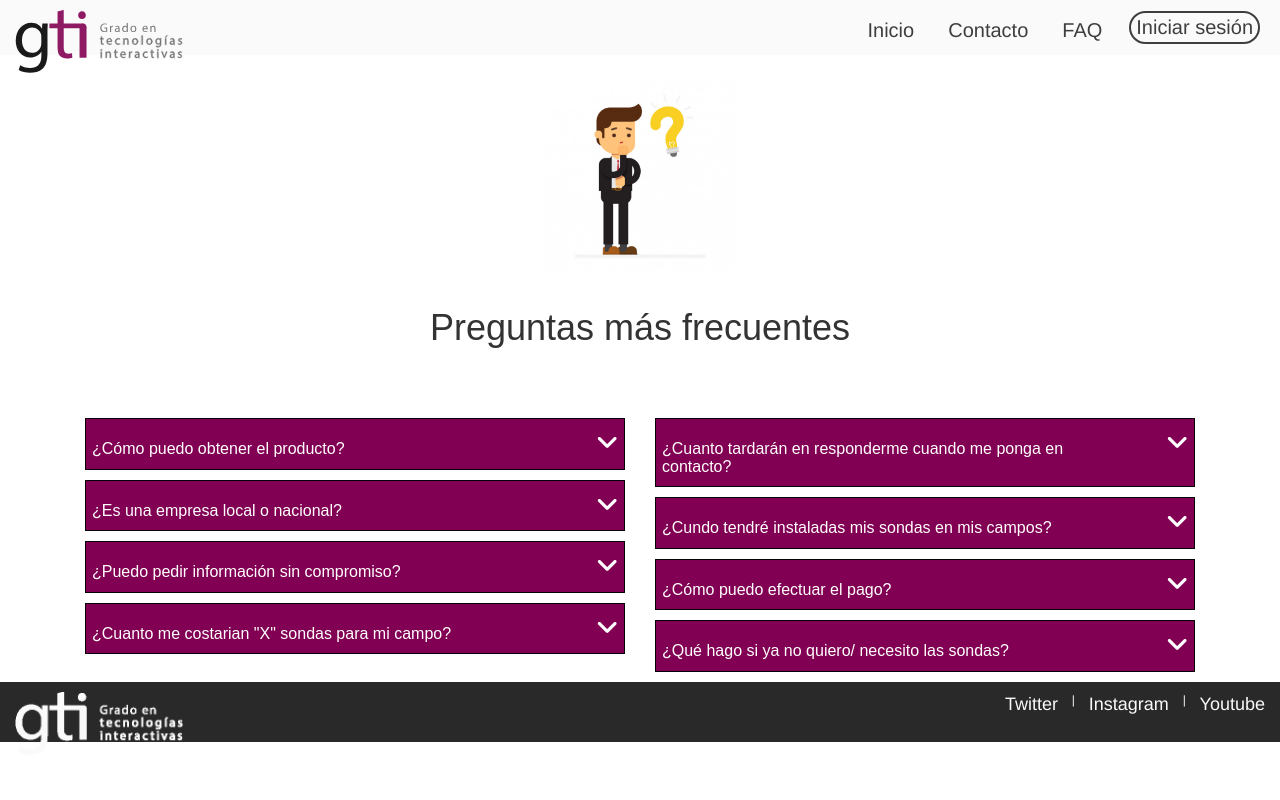
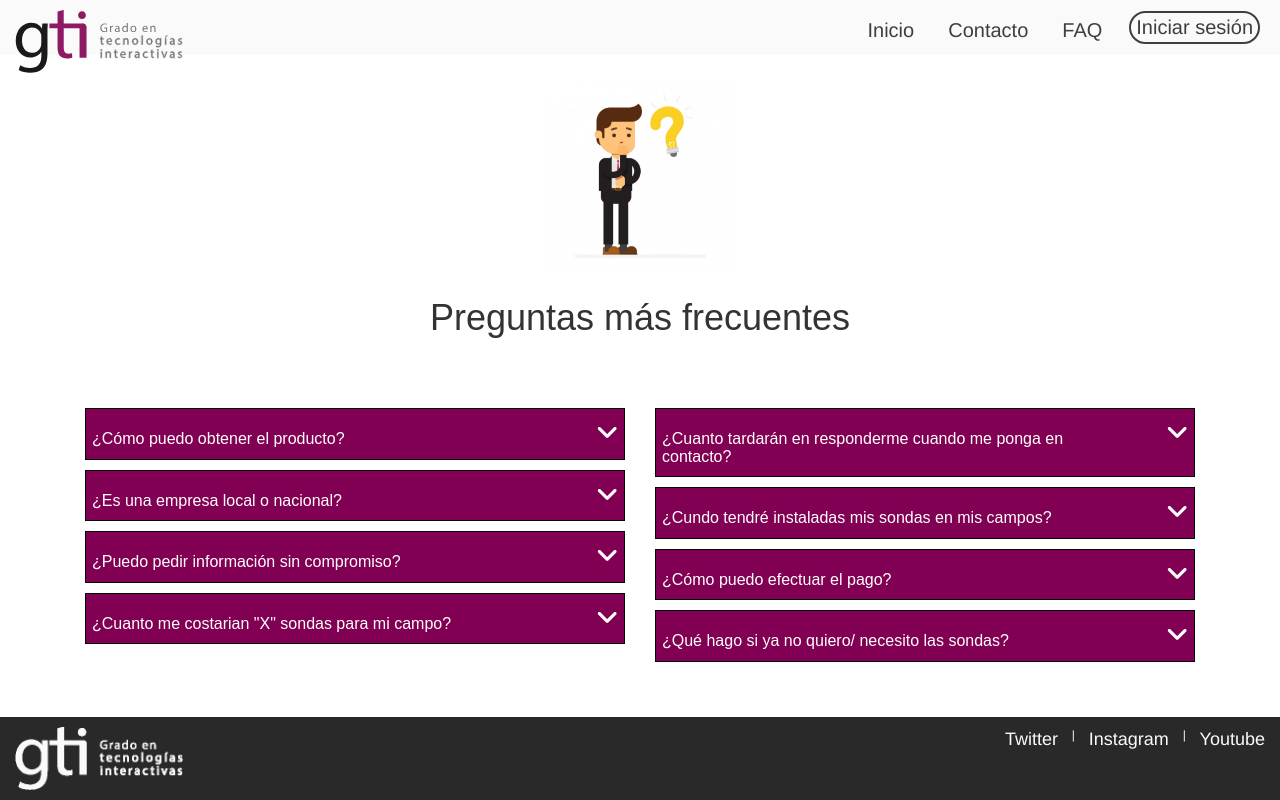
Before and after one commit to LorelayWilson/Pumpkin, a PHP site: page /app/faq.php in a window 1280 px wide. Run offline with PHP 8.4, Linux system fonts and the light colour scheme; some libraries are stand-ins or nearby versions.

Commit message:
El footer ya esta anclado y los desplegables de la vista de pc no se ocultan por el footer

```diff
--- a/src/app/css/faq.css
+++ b/src/app/css/faq.css
@@ -17,10 +17,11 @@
 }
 
 .preguntas{
-    margin-top: 15px;
+    margin-top: 5px;
     display: flex;
     flex-wrap: wrap;
     justify-content: center;
+    margin-bottom: 80px;
 }
 
 .container-titulo-seccion{
@@ -76,6 +77,15 @@
     margin-bottom: 10px;
 }
 
+
+footer{
+ position: fixed;
+ bottom: 0;
+ width: 100%;
+height: auto;
+margin: 0 auto;
+}
+
 @media(min-width: 890px){
 
     .container-titulo-seccion{
```
